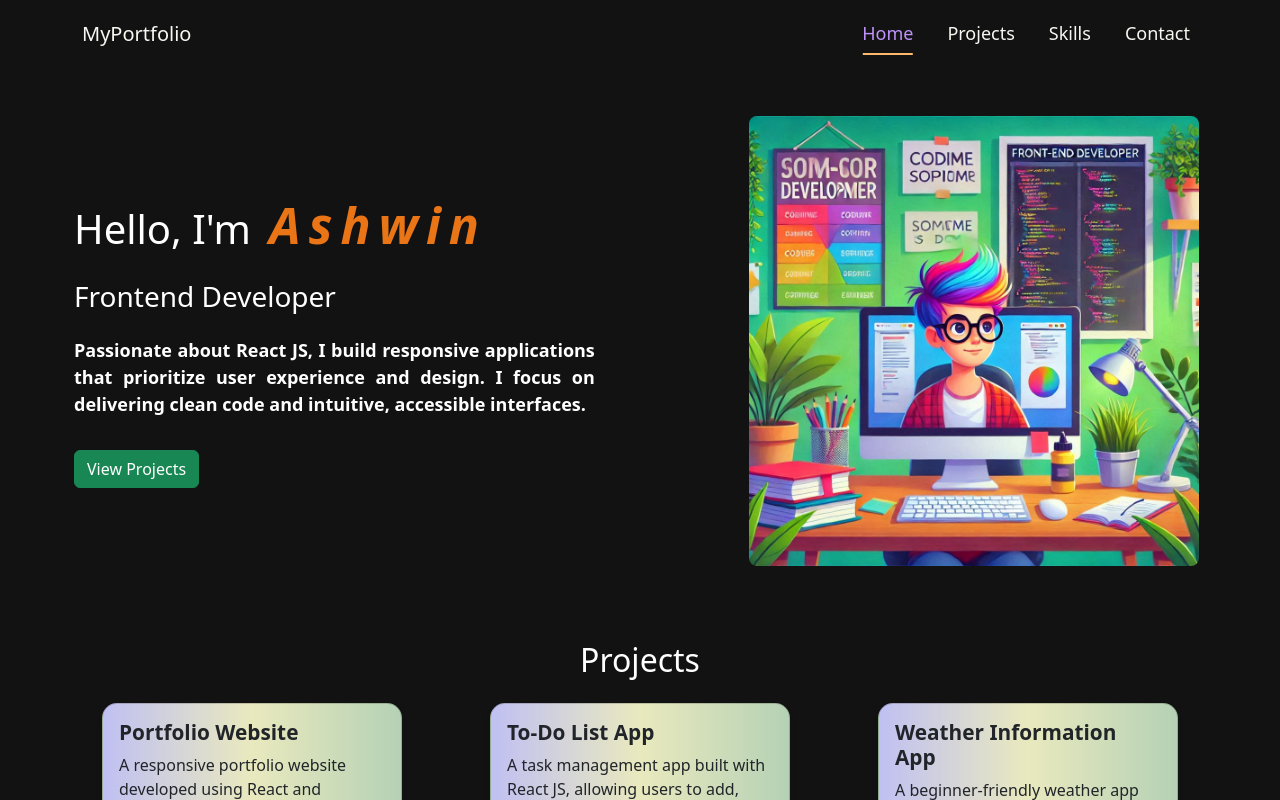
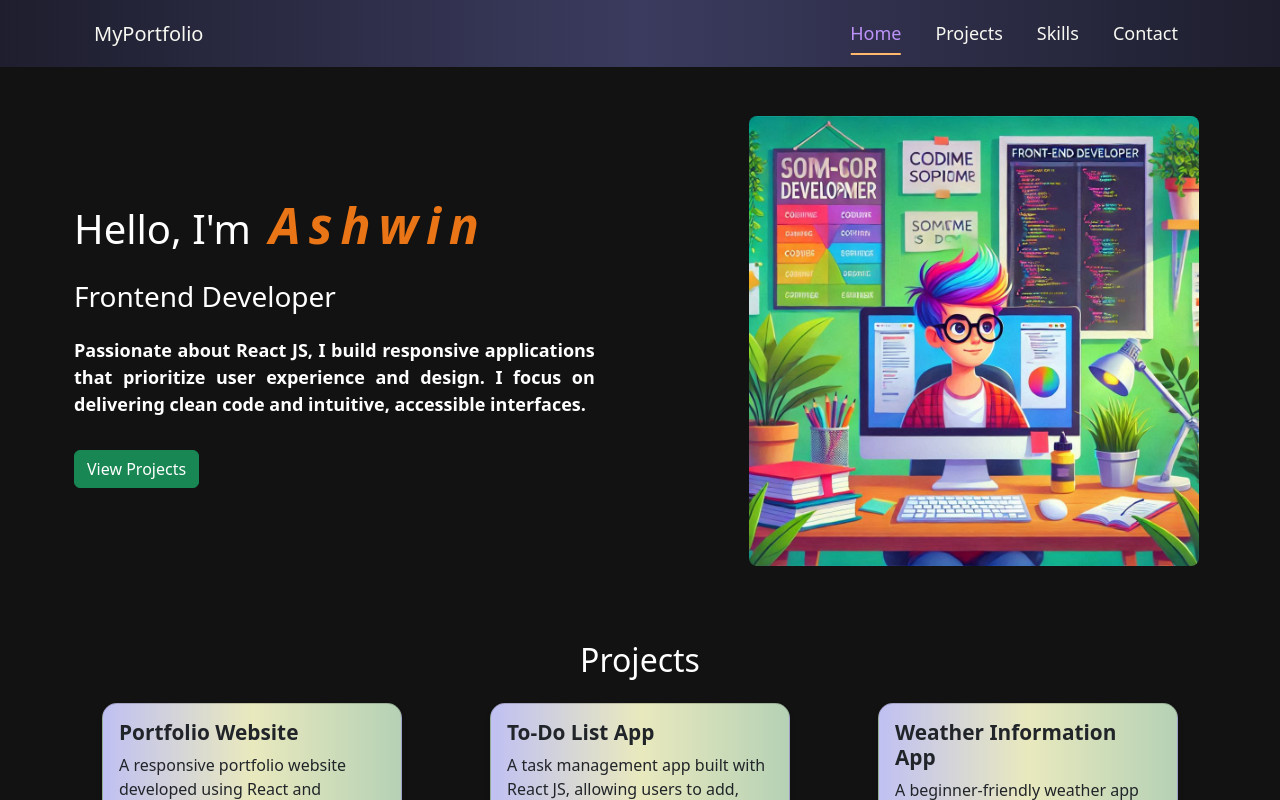
Before and after one commit to Ashwin-Satasiya/portfolio-website, a React (Vite) app: page / in a window 1280 px wide. Shown: the top 800 px of the page. Built offline with nearby package versions, Linux system fonts and the light colour scheme.

Commit message:
Data updated

```diff
--- a/src/components/Header.css
+++ b/src/components/Header.css
@@ -1,16 +1,12 @@
 .header-main {
-  background: transparent;
+  background: linear-gradient(to right, #1e1e2e, #3b3b5f, #1e1e2e);
   padding: 12px 0px;
   width: 100%;
   position: fixed;
   top: 0px;
   z-index: 1000;
-  max-height: 500px;
 }
 
-.scrolled {
-  background: linear-gradient(to right, #1e1e2e, #3b3b5f, #1e1e2e);
-}
 .navbar-brand {
   color: #f8f8f2 !important;
   text-decoration: none;
--- a/src/components/Header.jsx
+++ b/src/components/Header.jsx
@@ -1,36 +1,12 @@
-import React, { useEffect, useState } from "react";
+import React from "react";
 
 import "./Header.css";
 import { NavLink, Link } from "react-router-dom";
 
 const Header = () => {
-  const [scrolled, setScrolled] = useState(false);
-
-  useEffect(() => {
-    const handleScroll = () => {
-      if (window.scrollY > 50) {
-        setScrolled(true);
-      } else {
-        setScrolled(false);
-      }
-    };
-
-    window.addEventListener("scroll", handleScroll);
-
-    return () => {
-      window.removeEventListener("scroll", handleScroll);
-    };
-  }, []);
-
   return (
-    <header
-      className={
-        scrolled
-          ? "scrolled header-main navbar navbar-expand-md"
-          : "header-main navbar navbar-expand-md"
-      }
-    >
-      <div className="container">
+    <header className="header-main navbar navbar-expand-md">
+      <div className="container px-4">
         <Link className="navbar-brand" to="/">
           MyPortfolio
         </Link>
@@ -40,7 +16,7 @@ const Header = () => {
           data-bs-toggle="collapse"
           data-bs-target="#navbarNav"
         >
-          <span className="navbar-toggler-icon"></span>
+          <span className="navbar-toggler-icon border"></span>
         </button>
         <div className="collapse navbar-collapse" id="navbarNav">
           <ul className="navbar-nav  ms-auto">
```
